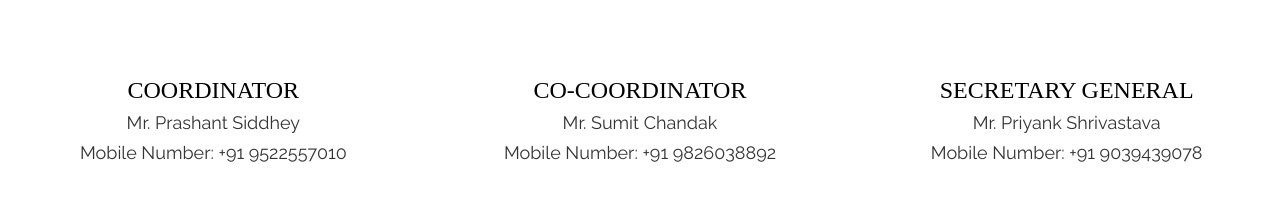
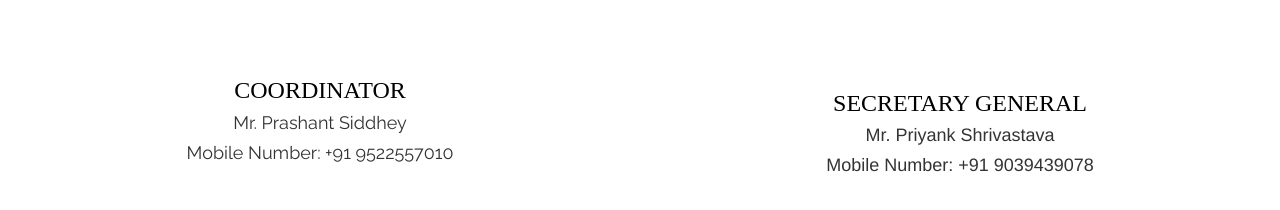
Before and after one commit to namitdoshi/SVVVIMUN-2018, a plain HTML site: page contact.html in a window 1280 px wide. Shown: the part 672-882 px from the top of the page. Drawn offline with Linux system fonts and the light colour scheme; a web font is replaced by a local one.

Commit message:
removed co-coordinator's contact

```diff
--- a/contact.html
+++ b/contact.html
@@ -60,16 +60,12 @@
         <h2>FOR MORE INFO</h2>
         <h3>EMAIL US @ svvvimun2018@gmail.com</h3>
       </div>
-      <div class="col-xs-12 col-md-4 contact-person">
+      <div class="col-xs-12 col-md-6 contact-person">
         <h3>COORDINATOR</h3>
         <h4>Mr. Prashant Siddhey</h4>
         <h4>Mobile Number: +91 9522557010</h4>
       </div>
-      <div class="col-xs-12 col-md-4 contact-person">
-        <h3>CO-COORDINATOR</h3>
-        <h4>Mr. Sumit Chandak</h4>
-        <h4>Mobile Number: +91 9826038892</h4>
-      </div><div class="col-xs-12 col-md-4 contact-person">
+      </div><div class="col-xs-12 col-md-6 contact-person">
         <h3>SECRETARY GENERAL</h3>
         <h4>Mr. Priyank Shrivastava</h4>
         <h4>Mobile Number: +91 9039439078</h4>
```
